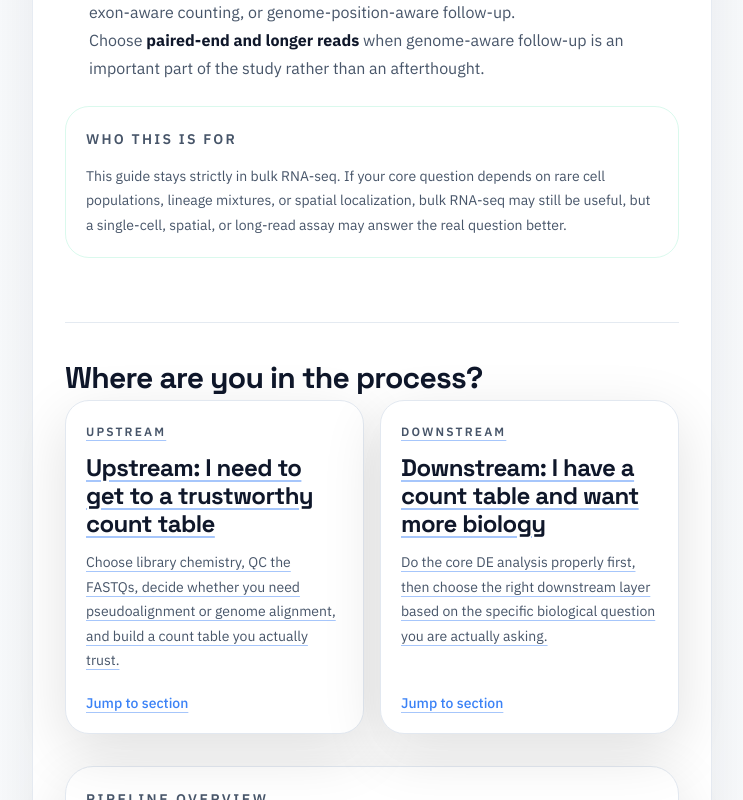
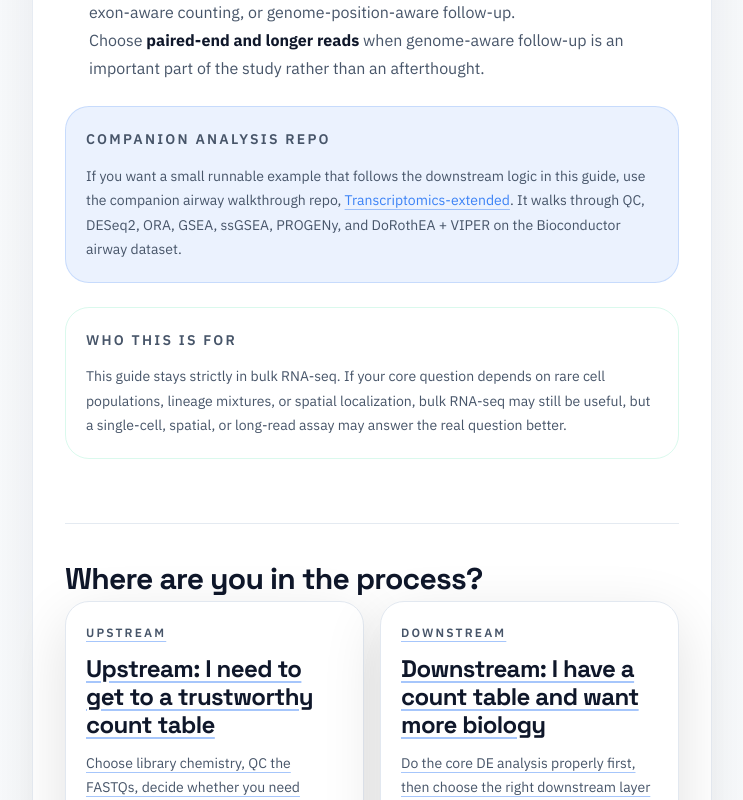
Before and after one commit to Trhova/Trhova.github.io, a Next.js app: page /guides/bulk-rna-seq in a window 1280 px wide. Shown: the part 1580-2380 px from the top of the page, without its empty margins (276-1019 px from the left). Built offline with nearby package versions, Linux system fonts and the light colour scheme; no server answers.

Commit message:
Link bulk RNA-seq guide to companion repo

```diff
--- a/content/guides/bulk-rna-seq.mdx
+++ b/content/guides/bulk-rna-seq.mdx
@@ -36,6 +36,12 @@ Switch away from that default when the question changes:
 - Choose **rRNA depletion** when RNA is degraded, FFPE-like, intronic signal matters, or non-polyadenylated transcripts matter.
 - Choose **STAR** when you need genome alignments for genome-browser coverage, exon-aware counting, or genome-position-aware follow-up.
 - Choose **paired-end and longer reads** when genome-aware follow-up is an important part of the study rather than an afterthought.
+
+<Callout title="Companion analysis repo">
+  <p>
+    If you want a small runnable example that follows the downstream logic in this guide, use the companion airway walkthrough repo, <a href="https://github.com/Trhova/Transcriptomics-extended" target="_blank" rel="noreferrer">Transcriptomics-extended</a>. It walks through QC, DESeq2, ORA, GSEA, ssGSEA, PROGENy, and DoRothEA + VIPER on the Bioconductor airway dataset.
+  </p>
+</Callout>
 
 <Callout title="Who this is for" tone="success">
   <p>This guide stays strictly in bulk RNA-seq. If your core question depends on rare cell populations, lineage mixtures, or spatial localization, bulk RNA-seq may still be useful, but a single-cell, spatial, or long-read assay may answer the real question better.</p>
```
